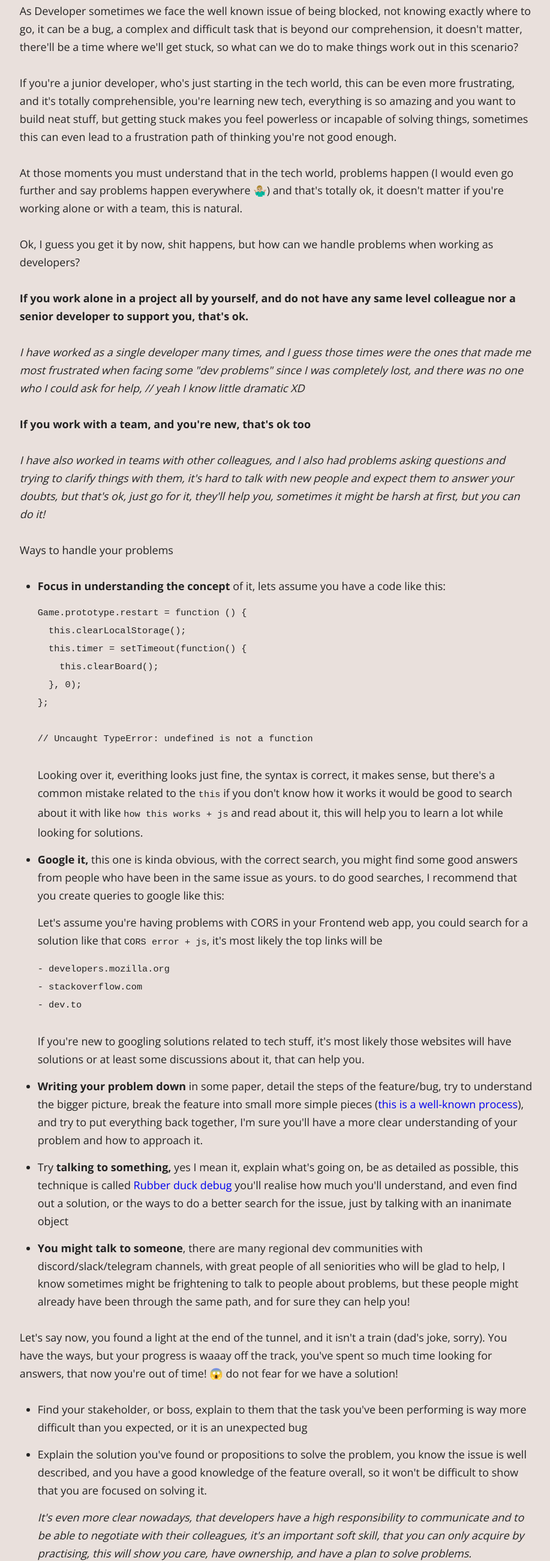
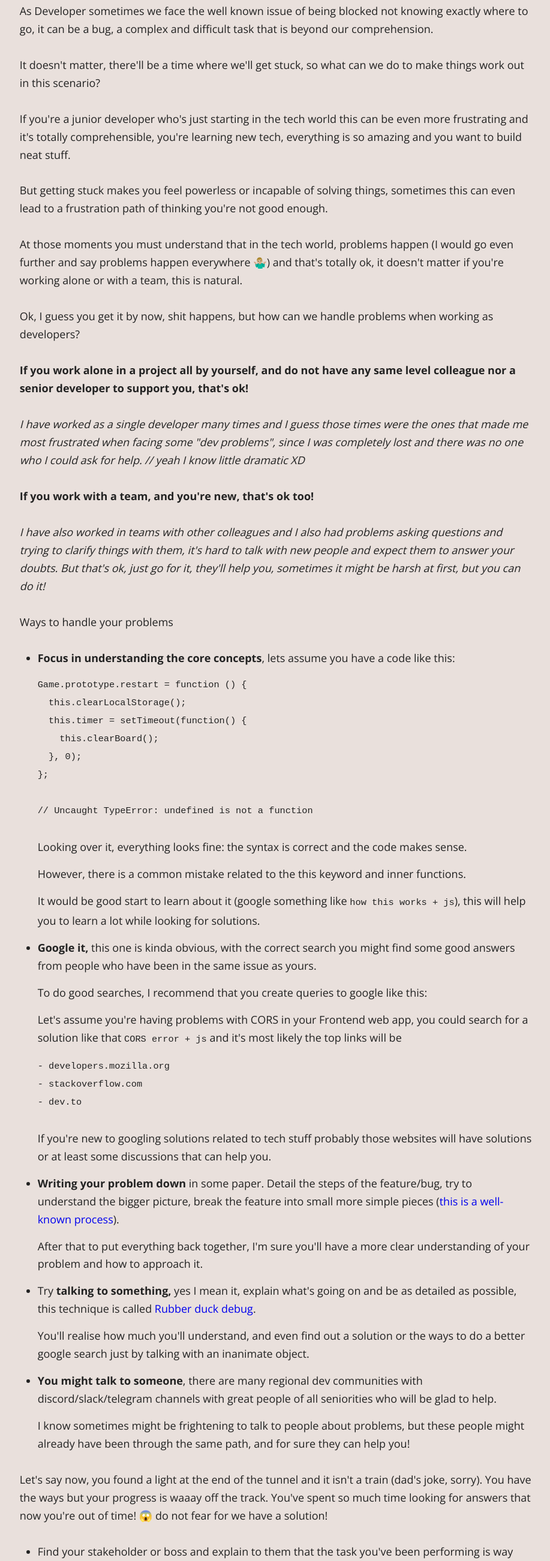
Before and after one commit to itsweliton/weliton.me, a Gatsby site: page /solving-problems/ in a window 1280 px wide. Shown: the part 197-2800 px from the top of the page at 60% size, without its empty margins (180-1097 px from the left). Built offline with nearby package versions, Linux system fonts and the light colour scheme; Gatsby itself is replaced by a stand-in of ours; some packages are replaced by stand-ins of ours; a web font is replaced by a local one.

Commit message:
fix(post): update writing to be more coherent

````diff
--- a/content/blog/solving-problems/index.md
+++ b/content/blog/solving-problems/index.md
@@ -3,25 +3,30 @@ title: How to solve problems as a developer
 date: "2021-05-17T15:16:18.188Z"
 ---
 
-As Developer sometimes we face the well known issue of being blocked, not knowing exactly where to go, it can be a bug, a complex and difficult task that is beyond our comprehension, it doesn't matter, there'll be a time where we'll get stuck, so what can we do to make things work out in this scenario?
+As Developer sometimes we face the well known issue of being blocked not knowing exactly where to go, it can be a bug, a complex and difficult task that is beyond our comprehension.
 
-If you're a junior developer, who's just starting in the tech world, this can be even more frustrating, and it's totally comprehensible, you're learning new tech, everything is so amazing and you want to build neat stuff, but getting stuck makes you feel powerless or incapable of solving things, sometimes this can even lead to a frustration path of thinking you're not good enough.
+It doesn't matter, there'll be a time where we'll get stuck, so what can we do to make things work out in this scenario?
 
-At those moments you must understand that in the tech world, problems happen (I would even go further and say problems happen everywhere 🤷🏼‍♂️) and that's totally ok, it doesn't matter if you're working alone or with a team, this is natural.
+If you're a junior developer who's just starting in the tech world this can be even more frustrating and it's totally comprehensible, you're learning new tech, everything is so amazing and you want to build neat stuff.
+
+But getting stuck makes you feel powerless or incapable of solving things, sometimes this can even lead to a frustration path of thinking you're not good enough.
+
+At those moments you must understand that in the tech world, problems happen (I would go even further and say problems happen everywhere 🤷🏼‍♂️) and that's totally ok, it doesn't matter if you're working alone or with a team, this is natural.
 
 Ok, I guess you get it by now, shit happens, but how can we handle problems when working as developers?
 
-**If you work alone in a project all by yourself, and do not have any same level colleague nor a senior developer to support you, that's ok.**
+**If you work alone in a project all by yourself, and do not have any same level colleague nor a senior developer to support you, that's ok!**
 
-*I have worked as a single developer many times, and I guess those times were the ones that made me most frustrated when facing some "dev problems" since I was completely lost, and there was no one who I could ask for help, // yeah I know little dramatic XD*
+*I have worked as a single developer many times and I guess those times were the ones that made me most frustrated when facing some "dev problems", since I was completely lost and there was no one who I could ask for help.
+// yeah I know little dramatic XD*
 
-**If you work with a team, and you're new, that's ok too**
+**If you work with a team, and you're new, that's ok too!**
 
-*I have also worked in teams with other colleagues, and I also had problems asking questions and trying to clarify things with them, it's hard to talk with new people and expect them to answer your doubts, but that's ok, just go for it, they'll help you, sometimes it might be harsh at first, but you can do it!*
+*I have also worked in teams with other colleagues and I also had problems asking questions and trying to clarify things with them, it's hard to talk with new people and expect them to answer your doubts. But that's ok, just go for it, they'll help you, sometimes it might be harsh at first, but you can do it!*
 
 Ways to handle your problems
 
-- **Focus in understanding the concept** of it, lets assume you have a code like this:
+- **Focus in understanding the core concepts**, lets assume you have a code like this:
 
     ```jsx
     Game.prototype.restart = function () {
@@ -34,11 +39,17 @@ Ways to handle your problems
     // Uncaught TypeError: undefined is not a function
     ```
 
-    Looking over it, everithing looks just fine, the syntax is correct, it makes sense, but there's a common mistake related to the `this` if you don't know how it works it would be good to search about it with like `how this works + js` and read about it, this will help you to learn a lot while looking for solutions.
+  Looking over it, everything looks fine: the syntax is correct and the code makes sense.
 
-- **Google it,** this one is kinda obvious, with the correct search, you might find some good answers from people who have been in the same issue as yours. to do good searches, I recommend that you create queries to google like this:
+  However, there is a common mistake related to the this keyword and inner functions.
 
-    Let's assume you're having problems with CORS in your Frontend web app, you could search for a solution like that `CORS error + js`, it's most likely the top links will be
+  It would be good start to learn about it (google something like `how this works + js`), this will help you to learn a lot while looking for solutions.
+
+- **Google it,** this one is kinda obvious, with the correct search you might find some good answers from people who have been in the same issue as yours.
+
+  To do good searches, I recommend that you create queries to google like this:
+
+  Let's assume you're having problems with CORS in your Frontend web app, you could search for a solution like that `CORS error + js` and it's most likely the top links will be
 
     ```jsx
     - developers.mozilla.org
@@ -46,21 +57,42 @@ Ways to handle your problems
     - dev.to
     ```
 
-    If you're new to googling solutions related to tech stuff, it's most likely those websites will have solutions or at least some discussions about it, that can help you.
+    If you're new to googling solutions related to tech stuff probably those websites will have solutions or at least some discussions that can help you.
 
-- **Writing your problem down** in some paper, detail the steps of the feature/bug, try to understand the bigger picture, break the feature into small more simple pieces ([this is a well-known process](https://news.uga.edu/break-large-tasks-down-into-smaller-more-manageable-pieces/)), and try to put everything back together, I'm sure you'll have a more clear understanding of your problem and how to approach it.
-- Try **talking to something,** yes I mean it, explain what's going on, be as detailed as possible, this technique is called [Rubber duck debug](https://en.wikipedia.org/wiki/Rubber_duck_debugging) you'll realise how much you'll understand, and even find out a solution, or the ways to do a better search for the issue, just by talking with an inanimate object
-- **You might talk to someone**, there are many regional dev communities with discord/slack/telegram channels, with great people of all seniorities who will be glad to help, I know sometimes might be frightening to talk to people about problems, but these people might already have been through the same path, and for sure they can help you!
+- **Writing your problem down** in some paper. Detail the steps of the feature/bug, try to understand the bigger picture, break the feature into small more simple pieces ([this is a well-known process](https://news.uga.edu/break-large-tasks-down-into-smaller-more-manageable-pieces/)).
 
-Let's say now, you found a light at the end of the tunnel, and it isn't a train (dad's joke, sorry). You have the ways, but your progress is waaay off the track, you've spent so much time looking for answers, that now you're out of time! 😱 do not fear for we have a solution!
+  After that to put everything back together, I'm sure you'll have a more clear understanding of your problem and how to approach it.
 
-- Find your stakeholder, or boss, explain to them that the task you've been performing is way more difficult than you expected, or it is an unexpected bug
-- Explain the solution you've found or propositions to solve the problem, you know the issue is well described, and you have a good knowledge of the feature overall, so it won't be difficult to show that you are focused on solving it.
+- Try **talking to something,** yes I mean it, explain what's going on and be as detailed as possible, this technique is called [Rubber duck debug](https://en.wikipedia.org/wiki/Rubber_duck_debugging).
 
-    *It's even more clear nowadays, that developers have a high responsibility  to communicate and to be able to negotiate with their colleagues, it's an important soft skill, that you can only acquire by practising, this will show you care, have ownership, and have a plan to solve problems.*
+  You'll realise how much you'll understand, and even find out a solution or the ways to do a better google search just by talking with an inanimate object.
+
+- **You might talk to someone**, there are many regional dev communities with discord/slack/telegram channels with great people of all seniorities who will be glad to help.
+
+  I know sometimes might be frightening to talk to people about problems, but these people might already have been through the same path, and for sure they can help you!
+
+Let's say now, you found a light at the end of the tunnel and it isn't a train (dad's joke, sorry). You have the ways but your progress is waaay off the track. You've spent so much time looking for answers that now you're out of time! 😱 do not fear for we have a solution!
+
+- Find your stakeholder or boss and explain to them that the task you've been performing is way more difficult than you expected, or it is an unexpected bug
+- Explain the solution you've found or propositions to solve the problem.
+
+  You know the issue is well described and you have a good knowledge of the feature overall, so it won't be difficult to show that you are focused on solving it.
+
+    *It's even more clear nowadays that developers have a high responsibility to communicate and to be able to negotiate with their colleagues. It's an important soft skill that you can only acquire by practising. This will show you care, have ownership, and have a plan to solve problems.*
 
 And last but not least, **Communicate**!
 
-Yes, that's it! communicate to your stakeholders, your PM, boss, Lead, client, whoever you maintain contact and track of the situation, the most important thing in these scenarios is to maintain communication.
+Yes, that's it! Communicate to your stakeholders, your PM, boss, Leader, client, whoever you maintain contact and track of the situation, the most important thing in these scenarios is to maintain communication.
 
-But why? well it's simple, if you're able to inform about problems and delays early in the development chain this gives room to make a decision about whether or not to put more effort into that problem, or if it's viable to keep on doing progress on it, all of this can be decided with a better probability of success when identified in the early stages, either in a sprint, or any predefined period of time to work on it.
+But why? well it's simple! If you're able to inform about problems and delays early in the development chain this gives room to make a decision about whether or not to put more effort into that problem, or if it's viable to keep on doing progress on it.
+
+All of this can be decided with a better probability of success when identified in the early stages, either in a sprint, or any predefined period of time to work on it.
+
+---
+
+
+*I hope you've enjoyed this post and if you have any suggestions please feel free to reach me out on linkedin or twitter!*
+
+*I also would like to thank Bruno and Giuseppe for helping me on the post revision.*
+
+### Bye! 🤟
````
